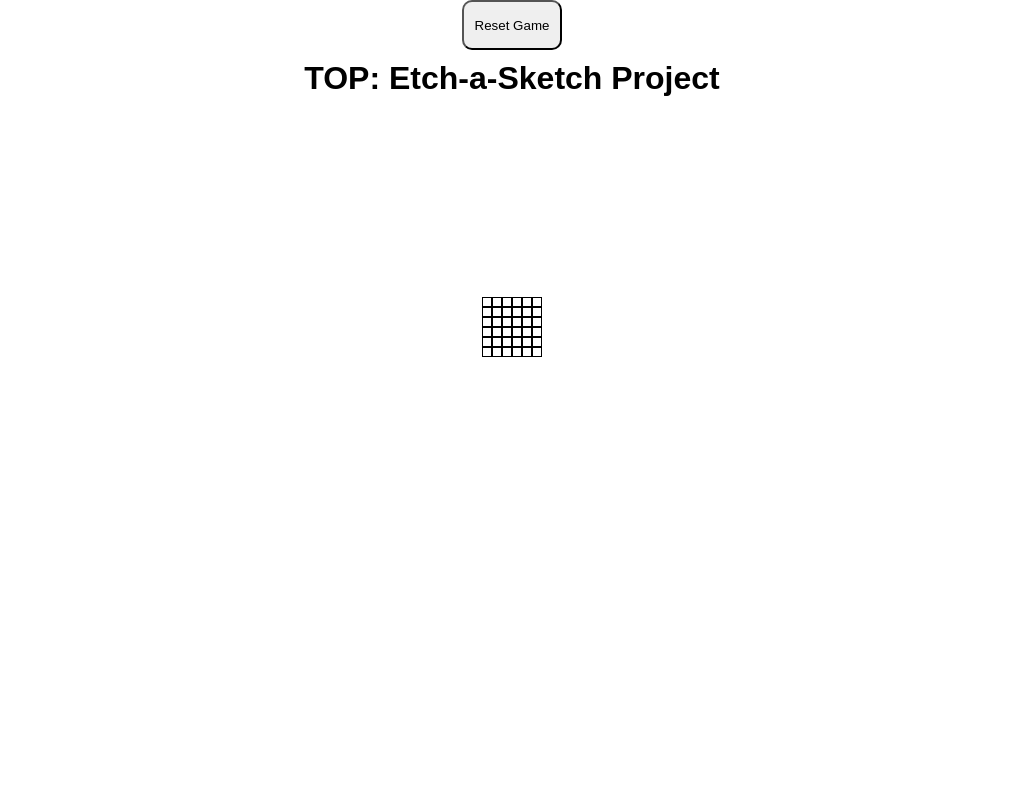
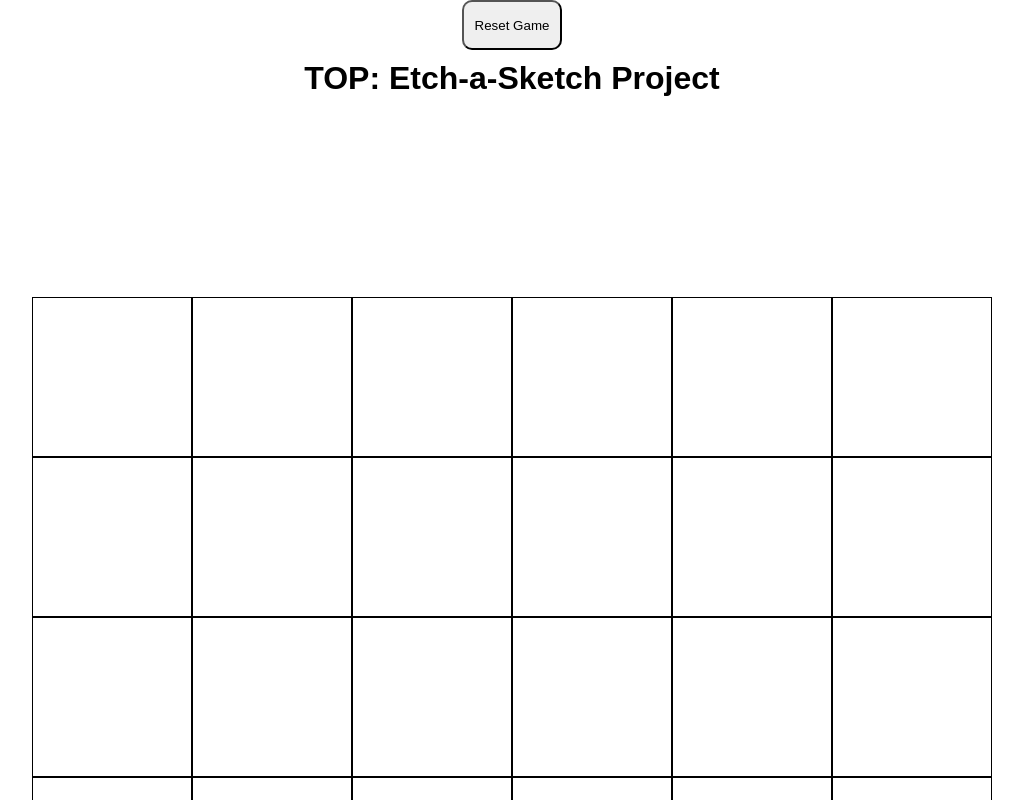
Before and after one commit to monroeaustin/etch-a-sketch, a plain HTML site: page index.html in a window 1280 px wide. Shown: the top 800 px of the page, without its empty margins (128-1151 px from the left). Drawn offline with Linux system fonts and the light colour scheme.

Commit message:
Increased functionality & placement of UI Interface

```diff
--- a/java.js
+++ b/java.js
@@ -36,13 +36,13 @@ function createGrid(b) {
 
    // Auto Size Container Based on Entry gridEntry x 100 = maxHeightnWidth
     c = b * b
-    maxHeightnWid = b * 10
-    let pixelHeight = maxHeightnWid + "px"
-    let pixelwidth = maxHeightnWid + "px"
-    container.style.maxHeight = pixelHeight
-    container.style.maxWidth = pixelwidth
-    container.style.display = "flex";
-    container.style.justifyContent = "center"
+    // maxHeightnWid = b * 10
+    // let pixelHeight = maxHeightnWid + "px"
+    // let pixelwidth = maxHeightnWid + "px"
+    // container.style.maxHeight = pixelHeight
+    // container.style.maxWidth = pixelwidth
+    // container.style.display = "flex";
+    // container.style.justifyContent = "center"
 
 
     for (let i = 0;i < c; ++i){
@@ -53,8 +53,12 @@ function createGrid(b) {
         newDiv.classList.add('allDivs');
 
         // Typical Styling Default CSS within JS/DOM
-        newDiv.style.height = "10px";
-        newDiv.style.width = "10px";
+
+
+        let pixelHeight = 960 / b +"px"
+        let pixelWidth = 960 / b +"px"
+        newDiv.style.height = pixelHeight;
+        newDiv.style.width = pixelWidth
         newDiv.style.border = "solid 1px black";
 
         container.appendChild(newDiv)
--- a/style.css
+++ b/style.css
@@ -4,8 +4,9 @@
     box-sizing: border-box;
 }
 .cntr{
-    /* height: 1600px;
-    width: 1600px; */
+    display: flex;
+    width: 960px;
+    height: 960px;
     flex-wrap:wrap;
     /* flex-basis: 2;
     flex-shrink: 1; */
@@ -38,8 +39,8 @@
 }
 body{
     display: flex;
-    justify-content: space-evenly;
-    min-width: 100vh;
+    justify-content: center;
+    align-items: center;
     flex-direction: column-reverse;
 }
 h1{
```
